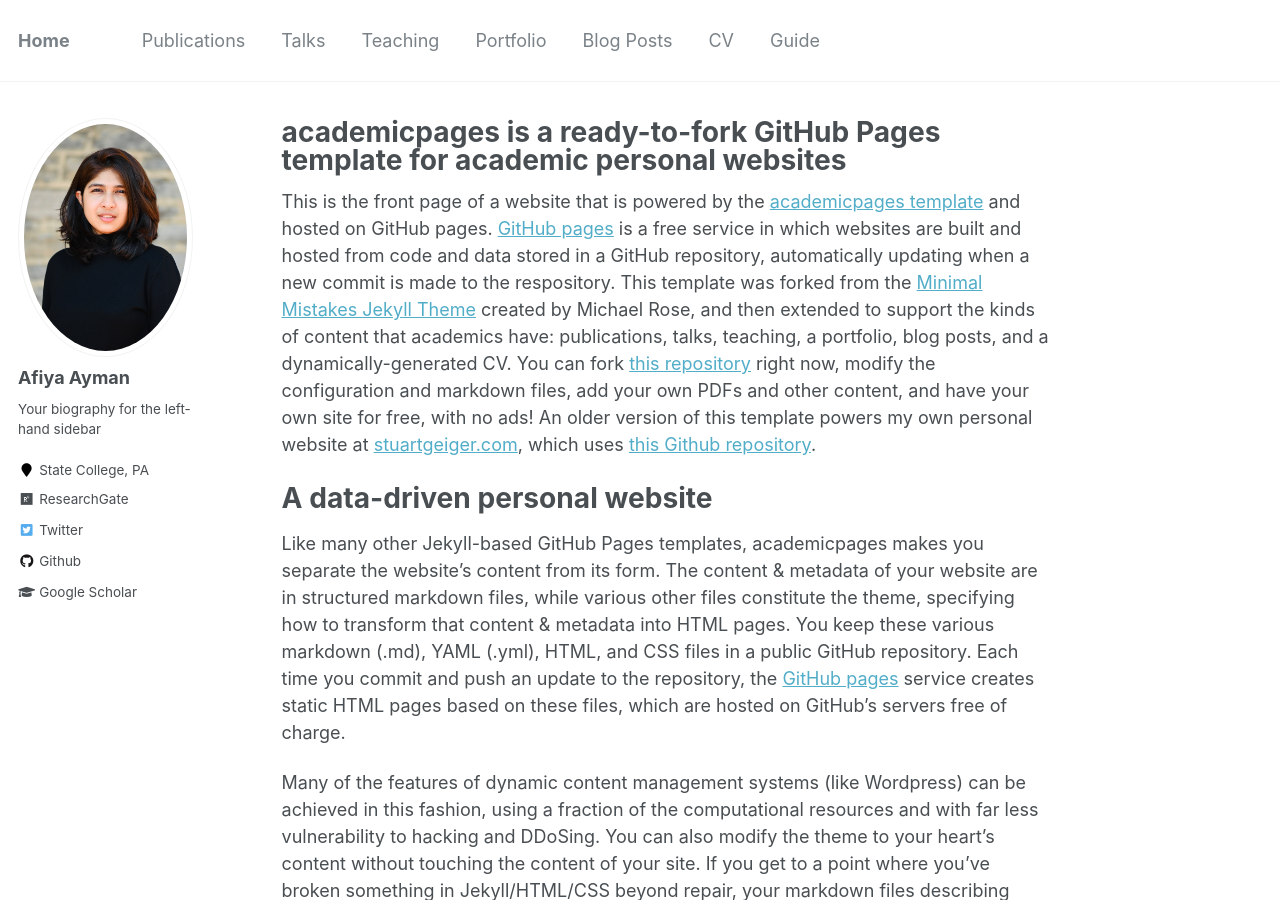
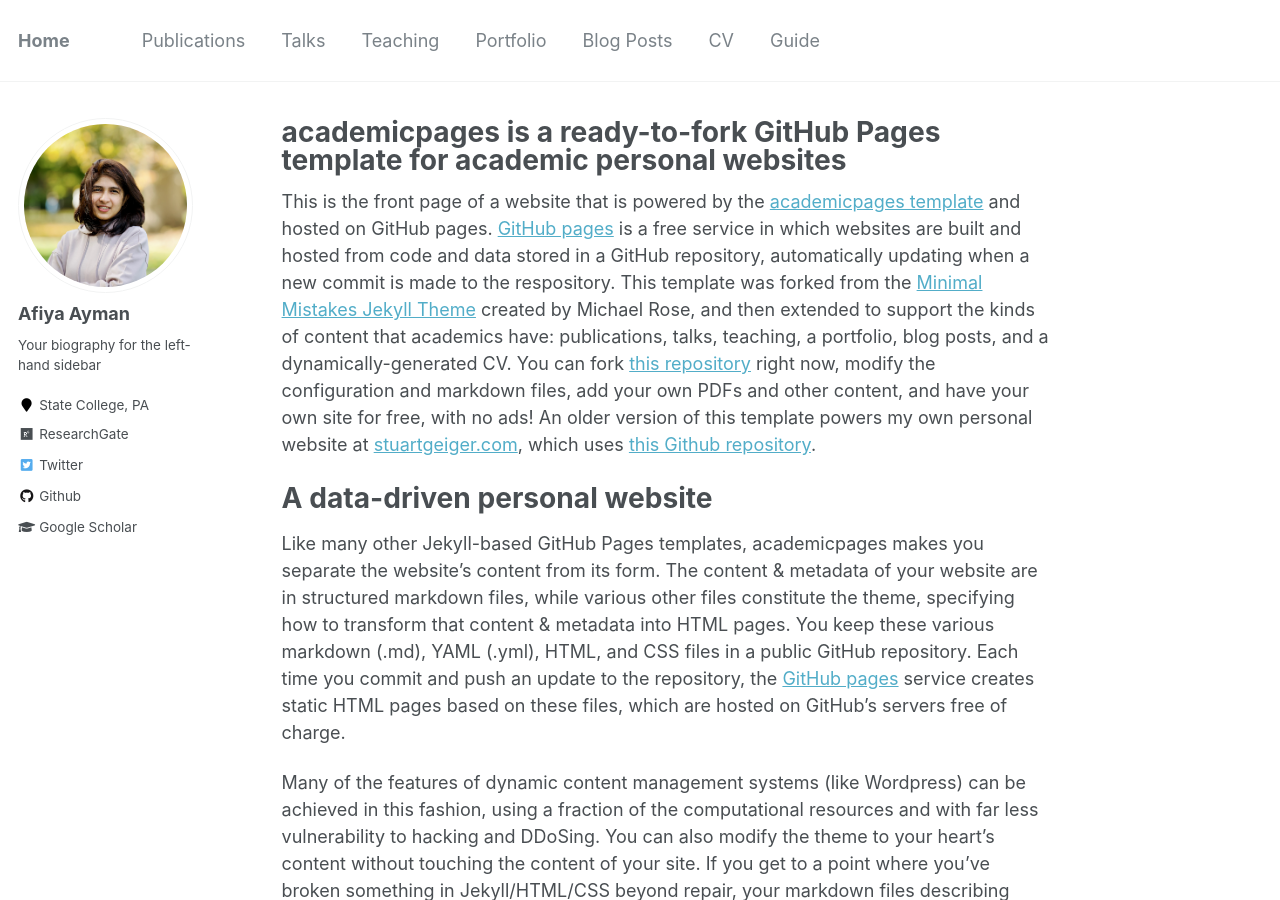
Before and after one commit to AfiyaAyman/AfiyaAyman.github.io, a Jekyll site: the page built from _pages/about.md, in a window 1280 px wide and 900 px high. Built offline with Jekyll 4.4.1, drawn with Linux system fonts in a browser that asks for light colours.

Commit message:
Update _config.yml

```diff
--- a/_config.yml
+++ b/_config.yml
@@ -81,7 +81,7 @@ analytics:
 # Site Author
 author:
   name             : "Afiya Ayman"
-  avatar           : "displayPicture.jpeg"
+  avatar           : "option2.jpeg"
   bio              : "Your biography for the left-hand sidebar"
   location         : "State College, PA"
   employer         :
```
